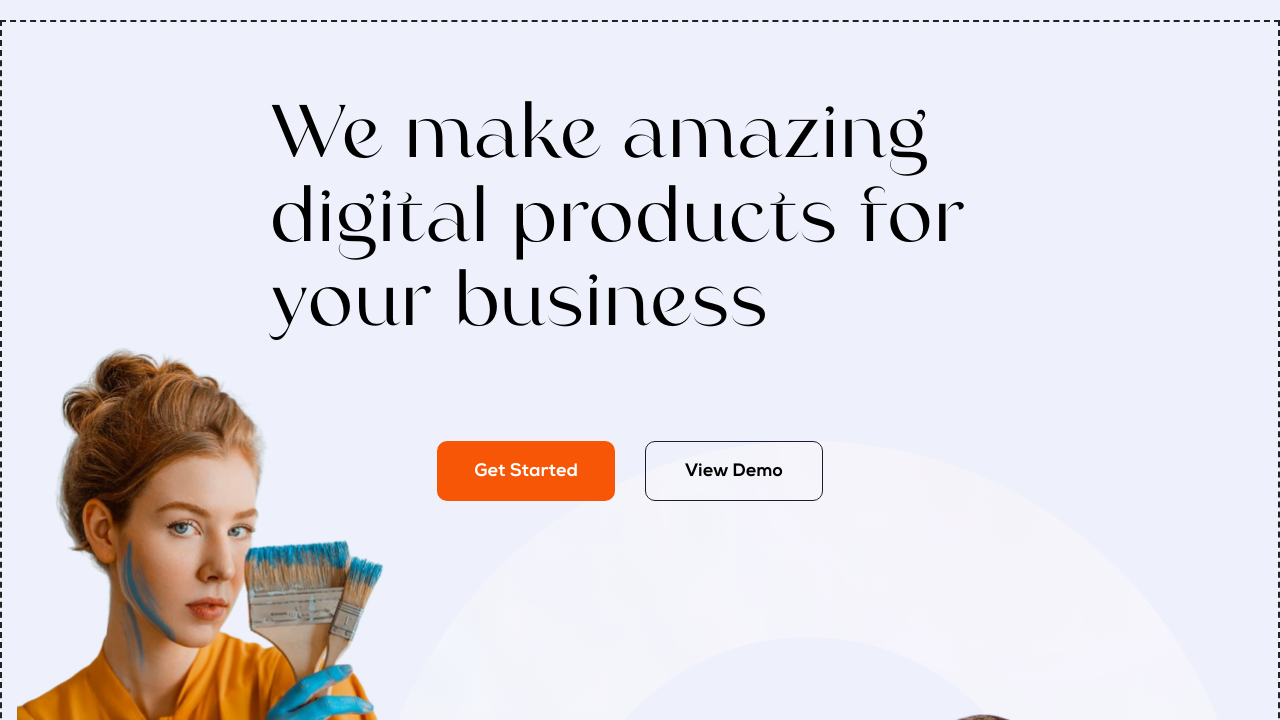
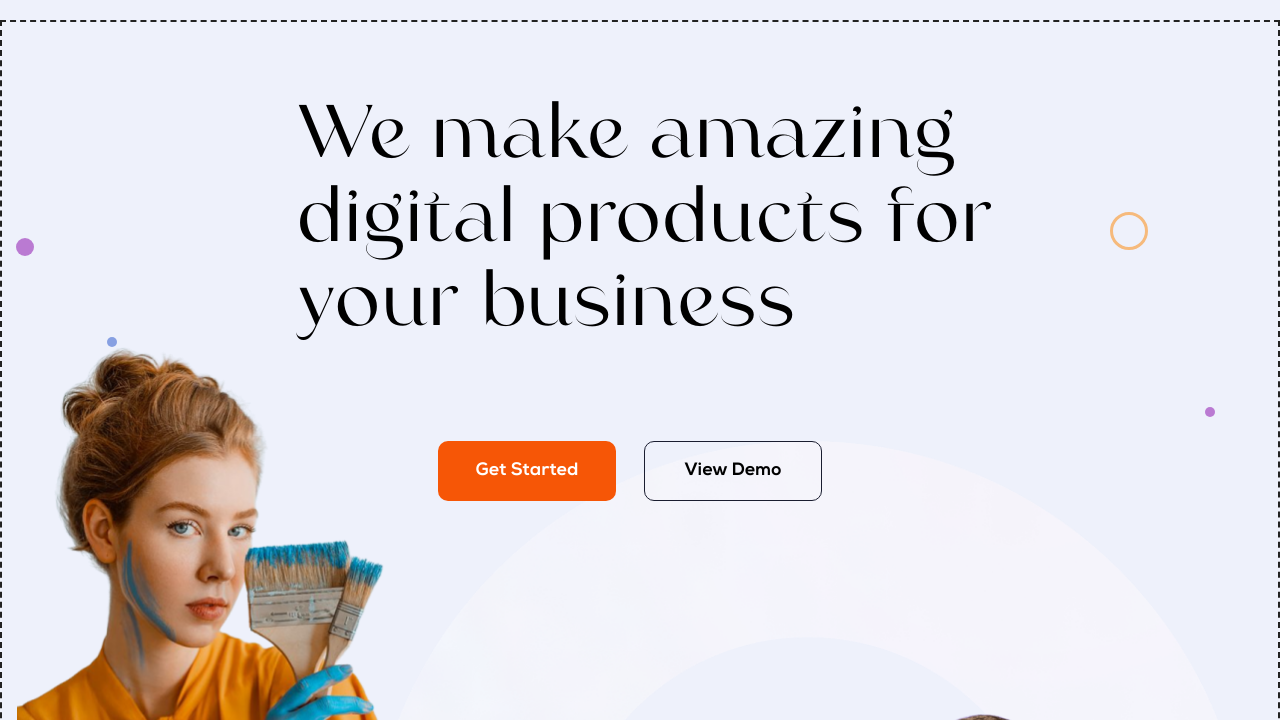
Before and after one commit to Dashanchik19/Gomuxo, a plain HTML site: page index.html in a window 1280 px wide. Shown: the part 80-800 px from the top of the page. Drawn offline with Linux system fonts and the light colour scheme.

Commit message:
Changed css

```diff
--- a/css/Components/_main.sass
+++ b/css/Components/_main.sass
@@ -7,12 +7,48 @@
     overflow: hidden
     @media (max-width: 768px)
        height: 100vh
-        // height: 0
+    &::before
+        position: absolute
+        left: 8.2%
+        top: 315px
+        content: ""
+        width: 10px
+        height: 10px
+        background-color: rgba(135, 160, 226, 1)
+        border-radius: 50%
 
+    &::after
+        position: absolute
+        right: 10.2%
+        top: 190px
+        content: ""
+        width: 38px
+        height: 38px
+        border-radius: 50%
+        border: 3px solid rgba(246, 186, 124, 1)
     &__container
         position: relative
         height: 100%
         z-index: 9
+        &::before
+             position: absolute
+             left: 1.1%
+             top: 141px
+             content: ""
+             width: 18px
+             height: 18px
+             background-color: rgba(186, 122, 210, 1)
+             border-radius: 50%
+        &::after
+                position: absolute
+                right: 4.9%
+                top: 310px
+                content: ""
+                width: 10px
+                height: 10px
+                background-color: rgba(186, 122, 210, 1)
+                border-radius: 50%
+
         .picture-girl
             position: absolute
             content: ""
@@ -65,23 +101,26 @@
         max-width: 750px
         width: 100%
         display: flex
+        justify-content: center
+        align-items: center
         margin: 0 20%
 
-        @media (max-width: 992px)
+        @media (max-width: 1200px)
             margin: 0 auto
-            text-align: left
+            // text-align: left
     &__buttons
         position: relative
         display: flex
         justify-content: center
         align-items: center
         margin-top: clamp(2.188rem, 0.984rem + 6.02vw, 6.25rem)
-        gap: 30px
+        gap: clamp(0.938rem, 0.66rem + 1.39vw, 1.875rem)
         padding: 0 20px
         margin-left: -20px
         z-index: 9
         @media (max-width: 768px)
-            padding-bottom: 300px
+            // padding-bottom: 300px
+
 
         &::before
             position: absolute
@@ -103,15 +142,15 @@
             background-color: transparent
             border: 1px solid rgba(26, 29, 48, 1)
             max-width: clamp(7.5rem, 6.296rem + 6.02vw, 11.563rem)
-            // max-width: 185px
             width: 100%
             height: 60px
             border-radius: 10px
-            font-family: "Nexa", sans-serif
-            font-size: 18px
+            @include general-style-text
             font-weight: 700
             transition: all 0.3s ease-in-out
             z-index: 9
+            @media (max-width: 768px)
+                padding: 0 5px
             &.active
                 background: rgba(246, 86, 6, 1)
                 border: none
@@ -125,7 +164,7 @@
     max-width: 900px
     width: 100%
     background-color: var(--general-blue)
-    height: 290px
+    height: clamp(11.25rem, 9.213rem + 10.19vw, 18.125rem)
     border-radius: 0px 6px 6px 0px
     display: flex
     justify-content: space-around
```
Also changed, not shown: css/style.css, 1 other file.
